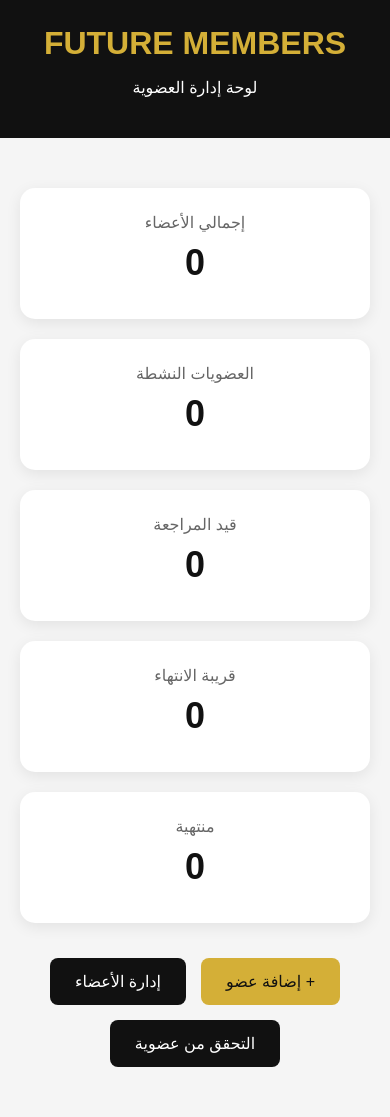
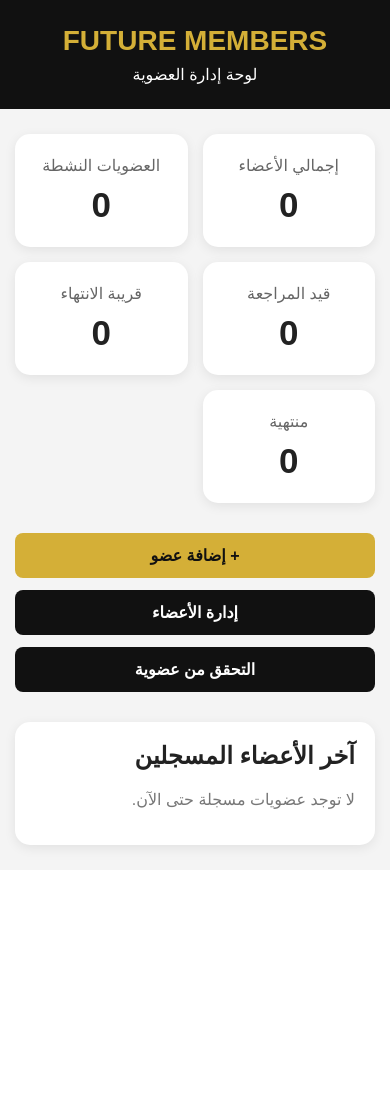
Before and after one commit to FutureMediaAgency/future-members, a Django app: page /dashboard/ in a window 390 px wide. After the commit the page ends 855 px from the top, so only its background shows below. Run offline with Django 5.2, Linux system fonts and the light colour scheme.

Commit message:
Fix and improve member dashboard

```diff
--- a/members/templates/members/dashboard.html
+++ b/members/templates/members/dashboard.html
@@ -1,5 +1,6 @@
 <!DOCTYPE html>
 <html lang="ar" dir="rtl">
+
 <head>
     <meta charset="UTF-8">
     <meta name="viewport" content="width=device-width, initial-scale=1.0">
@@ -7,52 +8,52 @@
     <title>Future Members - Dashboard</title>
 
     <style>
+        * {
+            box-sizing: border-box;
+        }
+
         body {
             margin: 0;
             font-family: Arial, sans-serif;
-            background: #f5f5f5;
+            background: #f4f4f4;
             color: #222;
         }
 
         header {
             background: #111;
             color: #d4af37;
-            padding: 25px;
+            padding: 25px 15px;
             text-align: center;
         }
 
         header h1 {
             margin: 0;
+            font-size: 28px;
         }
 
         header p {
-            color: white;
+            color: #fff;
+            margin: 8px 0 0;
         }
 
         .container {
             max-width: 1100px;
-            margin: 30px auto;
-            padding: 20px;
+            margin: auto;
+            padding: 25px 15px;
         }
 
         .cards {
             display: grid;
-            grid-template-columns: repeat(auto-fit, minmax(180px, 1fr));
-            gap: 20px;
+            grid-template-columns: repeat(auto-fit, minmax(170px, 1fr));
+            gap: 15px;
         }
 
         .card {
-            background: white;
-            padding: 25px;
+            background: #fff;
+            padding: 22px;
             border-radius: 15px;
             text-align: center;
-            box-shadow: 0 4px 15px rgba(0,0,0,.08);
-        }
-
-        .card h2 {
-            font-size: 36px;
-            margin: 10px 0;
-            color: #111;
+            box-shadow: 0 3px 12px rgba(0,0,0,.08);
         }
 
         .card p {
@@ -60,26 +61,76 @@
             color: #666;
         }
 
+        .card h2 {
+            margin: 10px 0 0;
+            font-size: 35px;
+        }
+
         .actions {
-            margin-top: 35px;
             display: flex;
             flex-wrap: wrap;
-            gap: 15px;
             justify-content: center;
+            gap: 12px;
+            margin: 30px 0;
         }
 
         .button {
             display: inline-block;
-            padding: 14px 25px;
+            padding: 13px 20px;
             background: #111;
             color: white;
             text-decoration: none;
             border-radius: 8px;
+            font-weight: bold;
         }
 
-        .button.gold {
+        .gold {
             background: #d4af37;
             color: #111;
+        }
+
+        .recent {
+            background: #fff;
+            padding: 20px;
+            border-radius: 15px;
+            box-shadow: 0 3px 12px rgba(0,0,0,.08);
+        }
+
+        .recent h2 {
+            margin-top: 0;
+        }
+
+        .member {
+            padding: 15px 5px;
+            border-bottom: 1px solid #eee;
+        }
+
+        .member:last-child {
+            border-bottom: 0;
+        }
+
+        .member strong {
+            color: #111;
+        }
+
+        .member a {
+            color: #a17b00;
+            text-decoration: none;
+            font-weight: bold;
+        }
+
+        .empty {
+            color: #777;
+        }
+
+        @media (max-width: 600px) {
+            .actions {
+                flex-direction: column;
+            }
+
+            .button {
+                text-align: center;
+            }
         }
     </style>
 </head>
@@ -138,6 +189,48 @@
 
     </div>
 
+    <div class="recent">
+
+        <h2>آخر الأعضاء المسجلين</h2>
+
+        {% if recent_members %}
+
+            {% for member in recent_members %}
+
+                <div class="member">
+
+                    <strong>
+                        {{ member.membership_number }}
+                    </strong>
+
+                    <br>
+
+                    {{ member.full_name }}
+
+                    <br>
+
+                    {{ member.tier }} — {{ member.status }}
+
+                    <br>
+
+                    <a href="{% url 'verify' member.membership_number %}">
+                        عرض بيانات العضوية
+                    </a>
+
+                </div>
+
+            {% endfor %}
+
+        {% else %}
+
+            <p class="empty">
+                لا توجد عضويات مسجلة حتى الآن.
+            </p>
+
+        {% endif %}
+
+    </div>
+
 </div>
 
 </body>
--- a/members/views.py
+++ b/members/views.py
@@ -39,6 +39,8 @@ def dashboard(request):
     expiring = Member.objects.filter(status="قريبة الانتهاء").count()
     expired = Member.objects.filter(status="منتهية").count()
 
+    recent_members = Member.objects.order_by("-created_at")[:10]
+
     return render(
         request,
         "members/dashboard.html",
@@ -48,5 +50,6 @@ def dashboard(request):
             "pending": pending,
             "expiring": expiring,
             "expired": expired,
+            "recent_members": recent_members,
         },
     )
```
Also changed, not shown: dashboard_test.html (added, +246 -0 lines).
